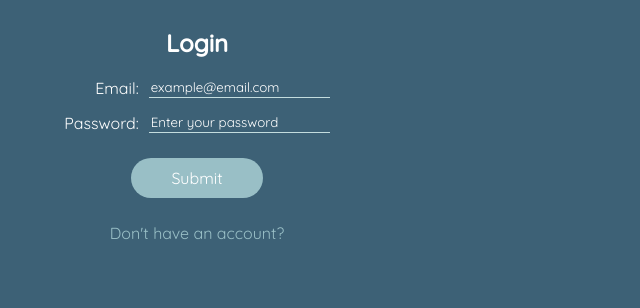
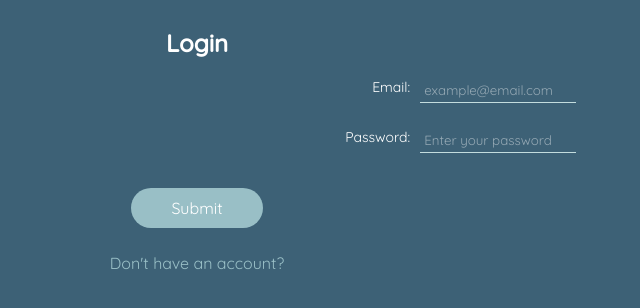
Before and after one commit to rkrowchuk/benefits-prompter, a React (Create React App) app in the folder client/: page / in a window 1280 px wide. Shown: the top 308 px of the page, without its empty margins (443-1083 px from the left). Built offline with nearby package versions, Linux system fonts and the light colour scheme.

Commit message:
adjust labels so they are stacked on input rather than side by side; add padding and margin; add font style to input

```diff
--- a/client/src/App.scss
+++ b/client/src/App.scss
@@ -9,7 +9,7 @@ $background: #f1f9f9;
 }
 
 body {
-  font-family: 'Quicksand', sans-serif;
+  font-family: "Quicksand", sans-serif;
   background-color: $dark-blue;
   color: #fff;
 }
@@ -21,7 +21,6 @@ input {
 
 .form-container {
   margin: 0 auto;
-  width: 80%;
   display: flex;
   flex-direction: column;
   align-items: center;
@@ -38,6 +37,7 @@ input {
 .input-containers {
   display: flex;
   flex-direction: column;
+  width: 100%;
 }
 
 .reg-link {
@@ -59,15 +59,19 @@ input {
   border-bottom: 1px solid $lightest-blue;
   color: #fff;
   background-color: $dark-blue;
+  margin-bottom: 10px;
+  padding: 4px;
+  font-family: "Quicksand", sans-serif;
 }
 
 .form-input::placeholder {
-  color: #fff;
-  font-family: 'Quicksand', sans-serif;
+  color: rgba(255, 255, 255, 0.452);
+  font-family: "Quicksand", sans-serif;
 }
 
 .form-label {
   margin-right: 10px;
+  font-size: 14px;
 }
 
 .primary-btn {
@@ -78,7 +82,7 @@ input {
   color: #fff;
   transition: all 0.5s ease;
   margin: 10px 25px 25px 25px;
-  font-family: 'Quicksand', sans-serif;
+  font-family: "Quicksand", sans-serif;
   font-size: 16px;
 }
 
```
